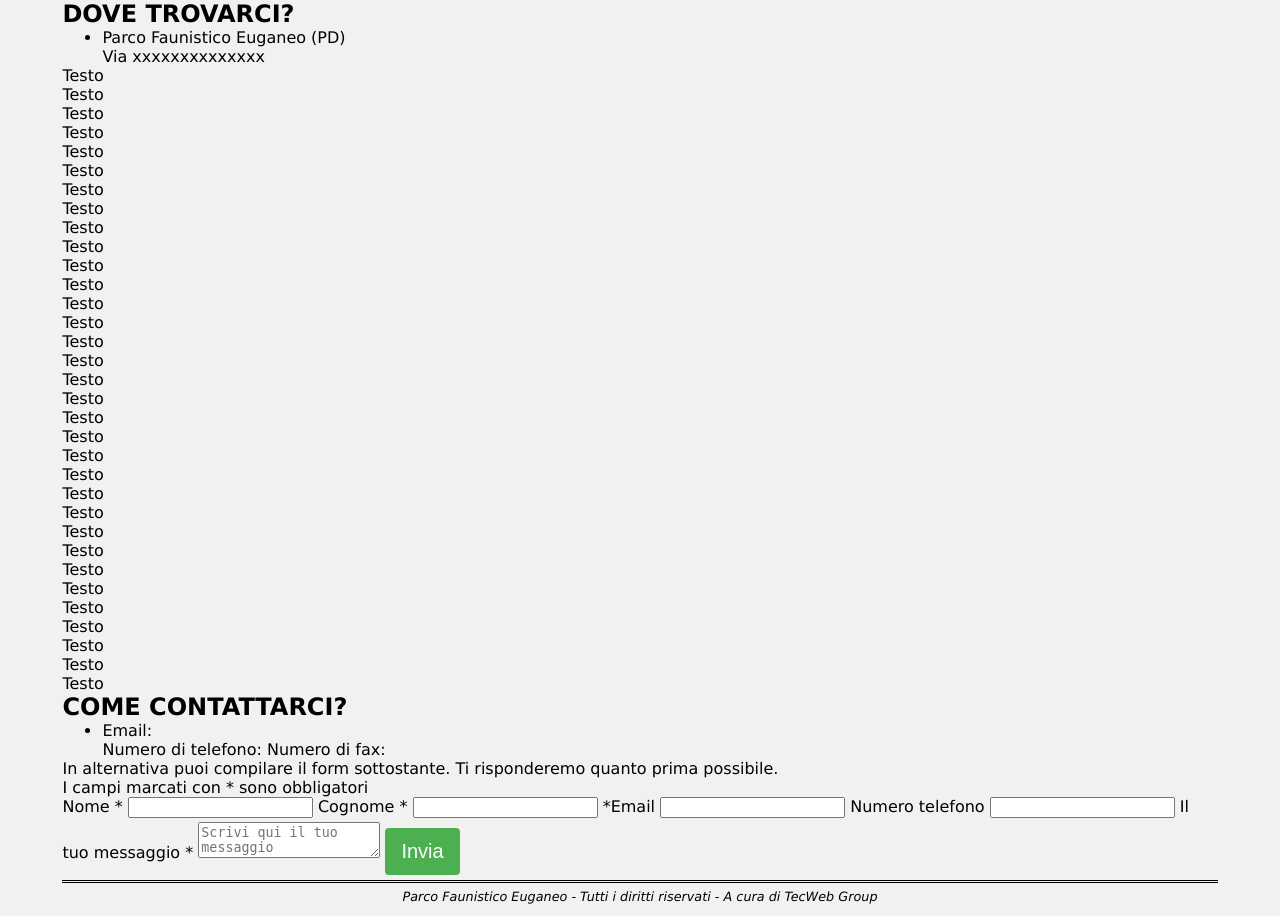
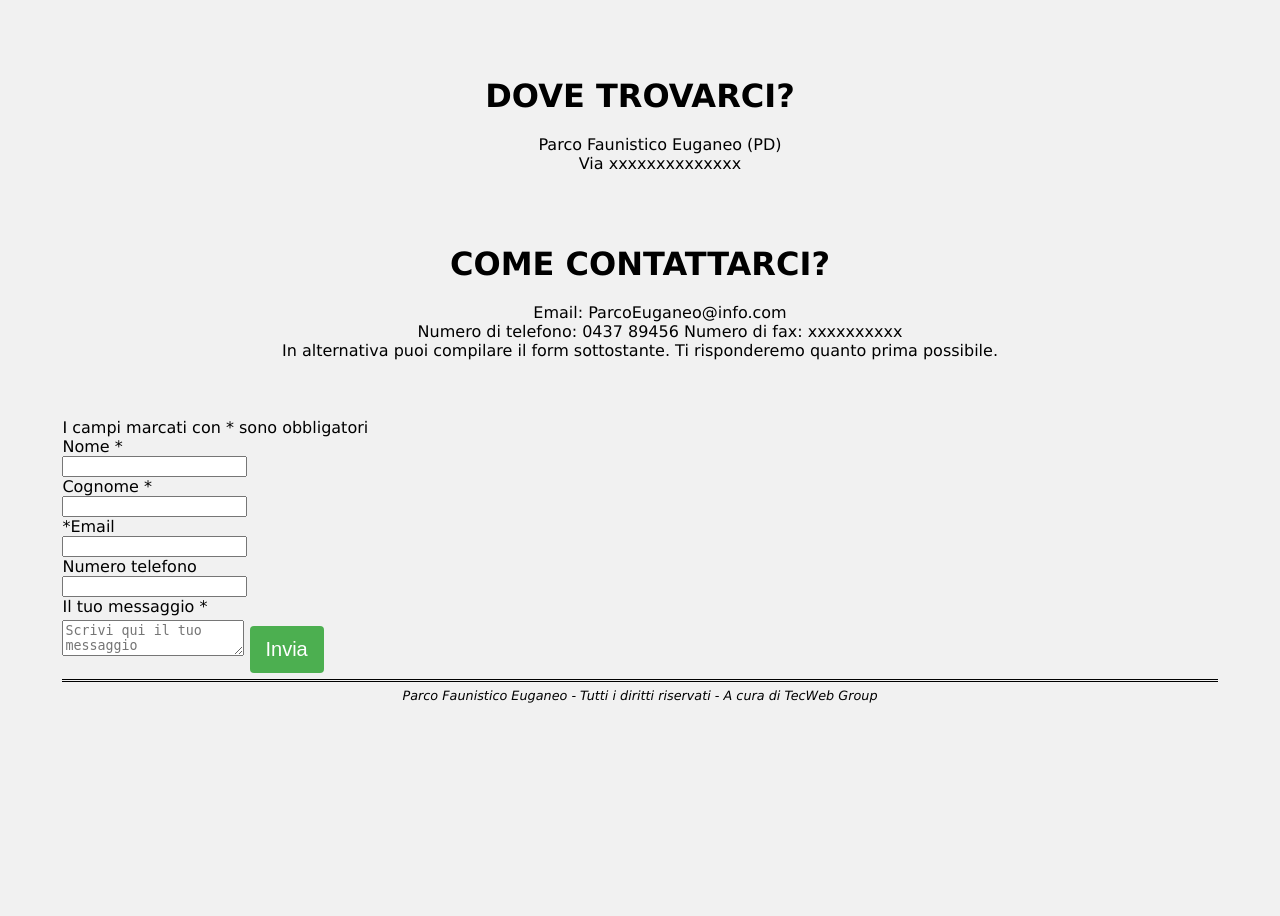
Before and after one commit to Fgiulia/progettoTecnologieWeb2019-2020, a PHP site: page /progettoTecnologieWeb2019-2020/HTML/info.html in a window 1280 px wide. Shown: the part 151-1067 px from the top of the page. After the commit the page ends 854 px from the top, so only its background shows below. Run offline with PHP 8.4, Linux system fonts and the light colour scheme.

Commit message:
fix eventi.css, fix info.html, add info.css

```diff
--- /dev/null
+++ b/CSS/info.css
@@ -0,0 +1,16 @@
+#containerInfo{
+    text-align: center;
+    margin: 5%;
+}
+
+#indirizzo{
+    margin: 5%;
+}
+
+label{
+    display: block;
+}
+
+ul{
+    list-style: none;
+}
--- a/HTML/info.html
+++ b/HTML/info.html
@@ -16,6 +16,7 @@
 
         <link rel="stylesheet" href="../CSS/cssGenerale.css" type="text/css" />
         <link rel="stylesheet" href="../CSS/menu.css" type="text/css" />
+        <link rel="stylesheet" href="../CSS/info.css" type="text/css" />
 
         <script src="../JS/ControlloForm.js"></script>
 
@@ -29,29 +30,28 @@
 
         <breadcrumb></breadcrumb>
         <menu></menu>
-
+        <div id="containerInfo">
             <div id="indirizzo">
-        <h2>DOVE TROVARCI?</h2>
+                <div class="titolo"> DOVE TROVARCI? </div>
                 <ul>
                     <li>Parco Faunistico Euganeo (PD)</li>
                     <l1>Via xxxxxxxxxxxxxx</l1>
                 </ul>
             </div>
 
-        <p>Testo<br />Testo<br />Testo<br />Testo<br />Testo<br />Testo<br />Testo<br />Testo<br />Testo<br />Testo<br />Testo<br />Testo<br />Testo<br />Testo<br />Testo<br />Testo<br />Testo<br />Testo<br />Testo<br />Testo<br />Testo<br />Testo<br />Testo<br />Testo<br />Testo<br />Testo<br />Testo<br />Testo<br />Testo<br />Testo<br />Testo<br />Testo<br />Testo<br /></p>
-
             <!--Importare mappa da Goole Maps qui-->
 
             <div id="contatti">
-            <h2>COME CONTATTARCI?</h2>
+                <div class="titolo"> COME CONTATTARCI? </div>
                 <ul>
-                <li>Email:</li>
-                <l1>Numero di telefono:</l1>
-                <l1>Numero di fax:</l1>
+                    <li>Email: ParcoEuganeo@info.com</li>
+                    <l1>Numero di telefono: 0437 89456</l1>
+                    <l1>Numero di fax: xxxxxxxxxx</l1>
                 </ul>
             </div>
             <span>In alternativa puoi compilare il form sottostante. Ti risponderemo quanto prima possibile.</span>
 
+        </div>
         <form id="formContatti" action="../PHP/invioMessagio.php" onsubmit="checkform()" method="post">
             <p>I campi marcati con * sono obbligatori</p>
 
```
Also changed, not shown: CSS/Eventi.css (+7 -4 lines), PAGES/eventi.php (+7 -7 lines). Lines whose indentation alone changed are shown as unchanged.
